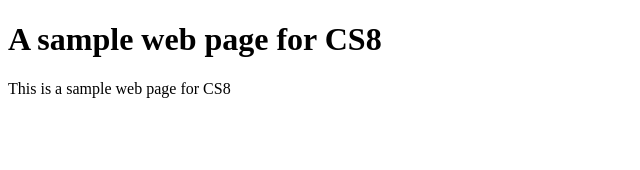
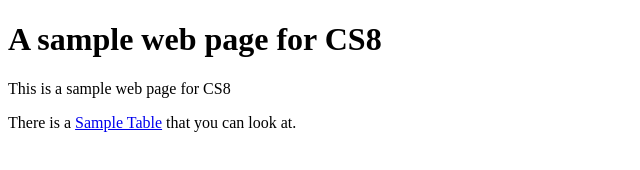
Before and after one commit to pconrad/sample-web-page, a plain HTML site: page index.html in a window 1280 px wide. Shown: the whole page, without its empty margins (0-640 px from the left). Drawn offline with Linux system fonts and the light colour scheme.

Commit message:
Update index.html

```diff
--- a/index.html
+++ b/index.html
@@ -8,5 +8,6 @@
    <p>
    This is a sample web page for CS8
    </p>
+  <p>There is a <a href="sample-table.html">Sample Table</a> that you can look at.</p>
  </body>
 </html>
```
